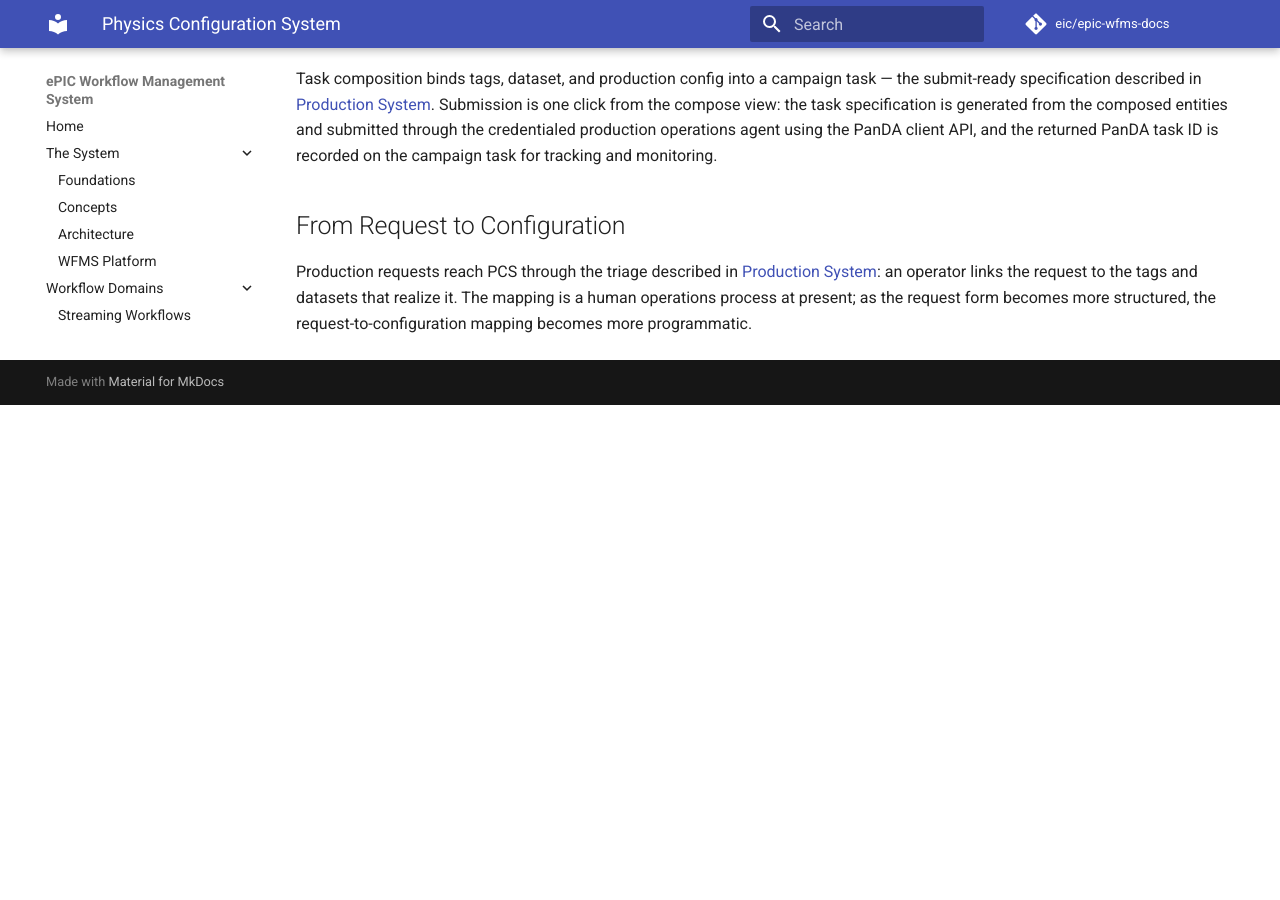
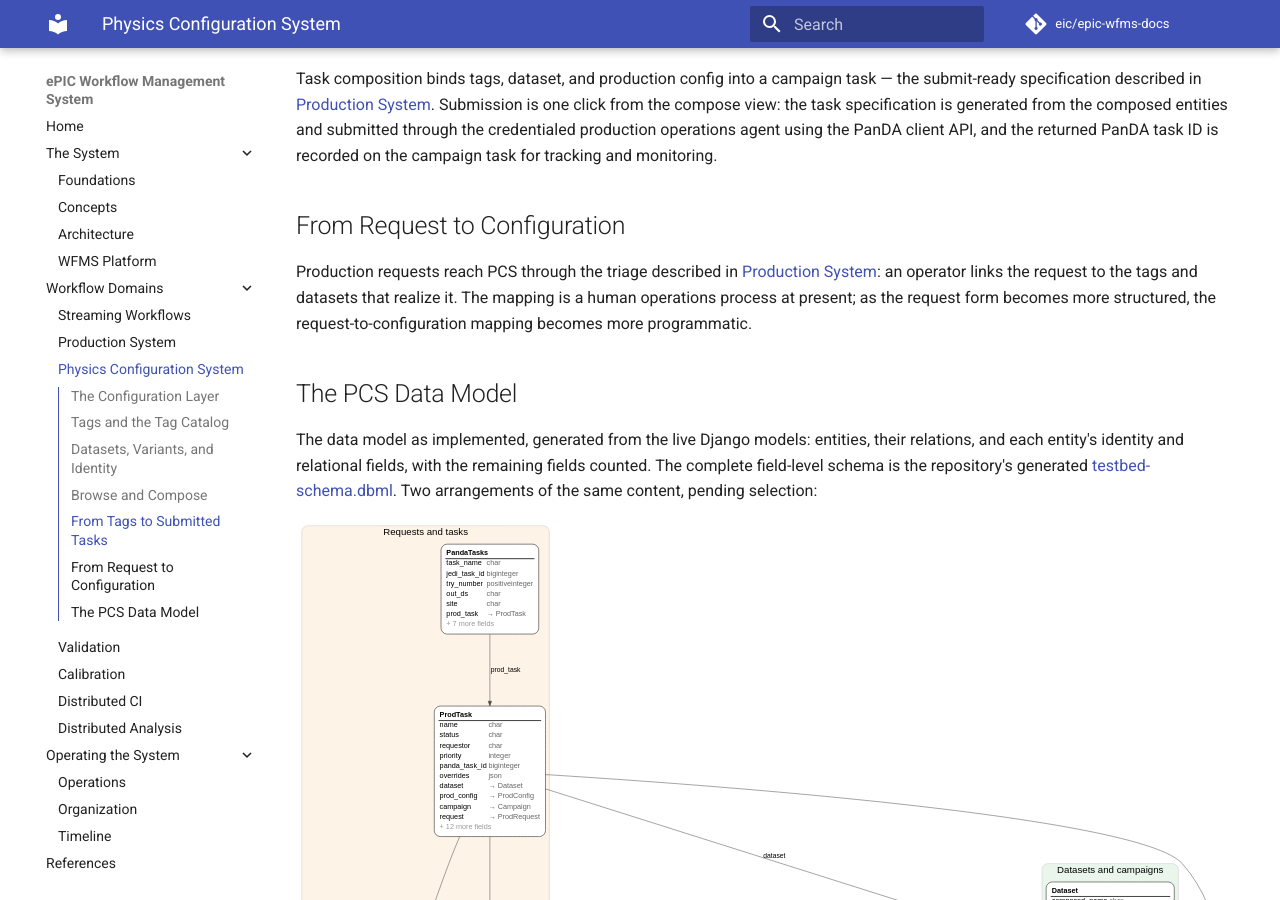
Before and after one commit to eic/epic-wfms-docs, an MkDocs documentation site: the page built from docs/pcs.md, in a window 1280 px wide and 900 px high, scrolled down 2032 px. Built offline with MkDocs 1.6.1 and Material for MkDocs 9.7.7, drawn with Linux system fonts in a browser that asks for light colours; comment, search, counter and statistics services are not loaded; before the commit the page ends 2437 px from its top, so only the background shows below that; some of the changed text lies outside the part shown.

Commit message:
PCS data model diagram, two arrangements pending selection
Generated from the live Django models: entities, relations, and
curated key fields, with the full schema deferred to the generated
DBML. Both layout arrangements are published for selection; one
remains after review.

Co-Authored-By: Claude Fable 5 <noreply@anthropic.com>

```diff
--- a/docs/pcs.md
+++ b/docs/pcs.md
@@ -66,3 +66,16 @@ monitoring.
 Production requests reach PCS through the triage described in [Production System](production.md): an operator links
 the request to the tags and datasets that realize it. The mapping is a human operations process at present; as the
 request form becomes more structured, the request-to-configuration mapping becomes more programmatic.
+
+## The PCS Data Model
+
+The data model as implemented, generated from the live Django models:
+entities, their relations, and each entity's identity and relational
+fields, with the remaining fields counted. The complete field-level
+schema is the repository's generated
+[testbed-schema.dbml](https://github.com/BNLNPPS/swf-monitor/blob/main/testbed-schema.dbml).
+Two arrangements of the same content, pending selection:
+
+[![PCS data model (vertical)](diagrams/pcs_data_model_tb.svg)](diagrams/pcs_data_model_tb.svg)
+
+[![PCS data model (horizontal)](diagrams/pcs_data_model_lr.svg)](diagrams/pcs_data_model_lr.svg)
```
Also changed, not shown: docs/gallery.md (+6 -0 lines), docs/diagrams/pcs_data_model_lr.svg (added), docs/diagrams/pcs_data_model_tb.svg (added).
